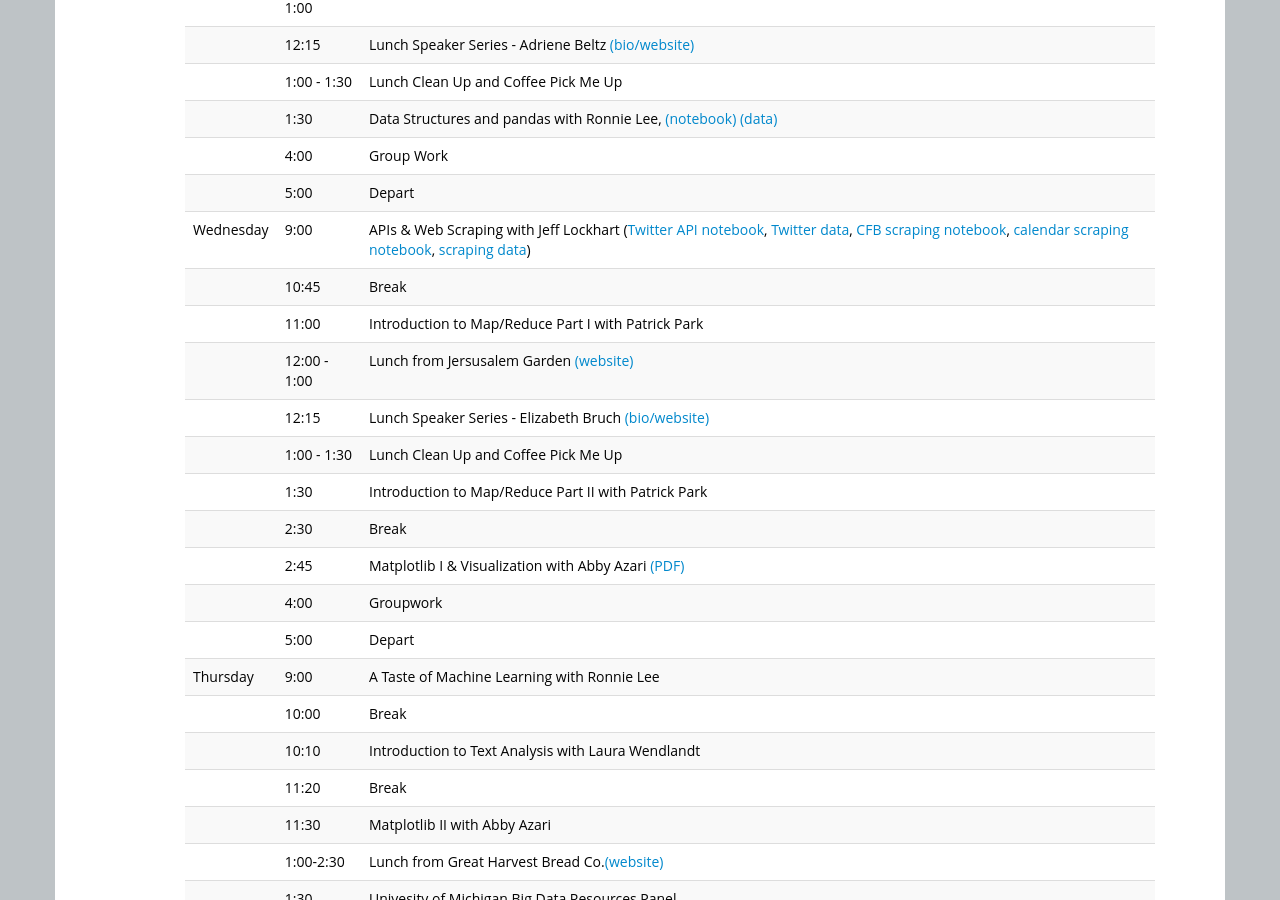
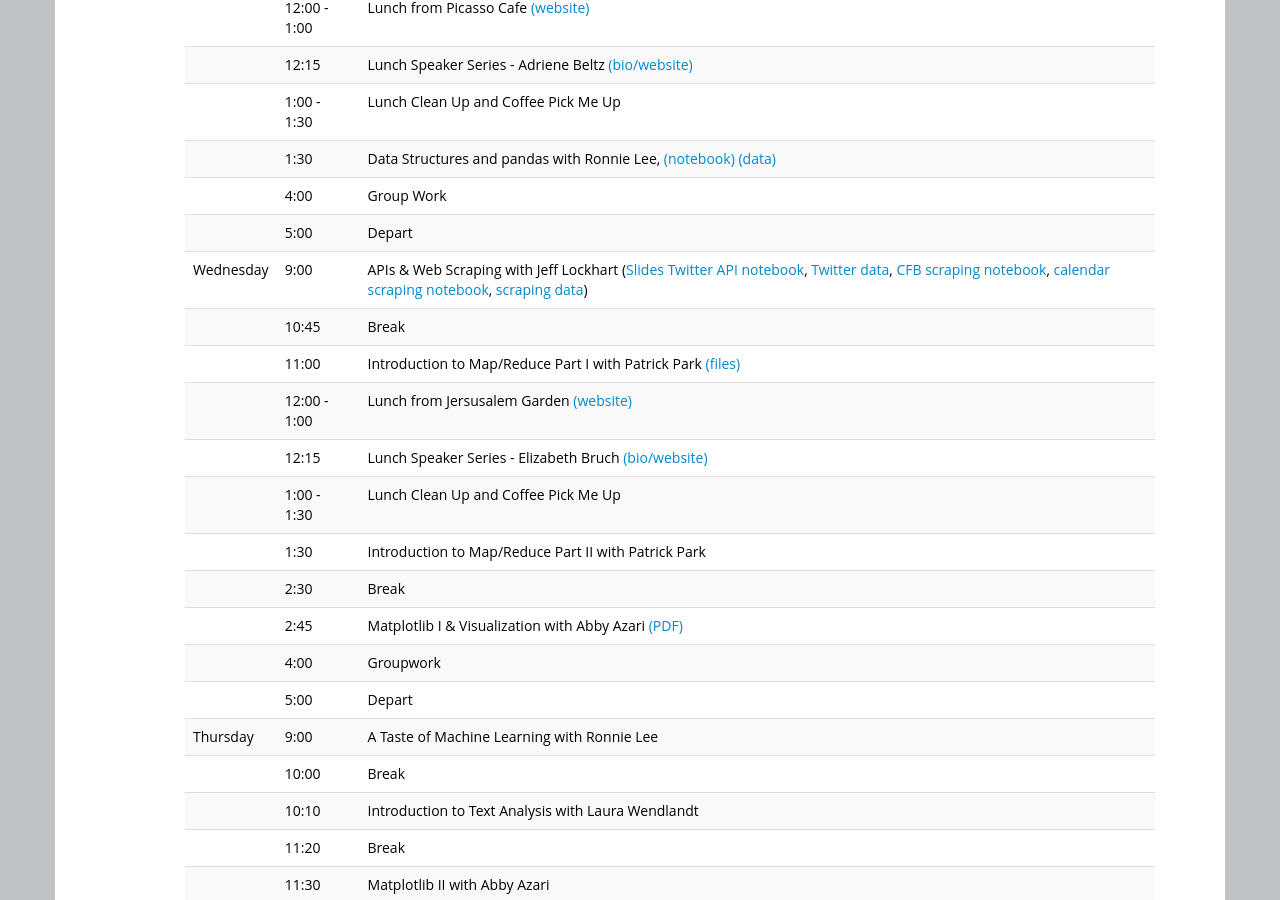
Before and after one commit to ICOSBigDataCamp/2018-summer-camp, a Jekyll site: the page built from index.html, in a window 1280 px wide and 900 px high, scrolled down 1454 px. Built offline with Jekyll 4.4.1, drawn with Linux system fonts in a browser that asks for light colours.

Commit message:
new files

```diff
--- a/index.html
+++ b/index.html
@@ -143,10 +143,10 @@ Organizing committee: Jerry Davis, H. V. Jagadish, Cliff Lampe, and Brian Noble
   <tr> <td></td>       <td>4:00</td>   <td>Group Work</td> </tr>
   <tr> <td></td>       <td>5:00</td>   <td>Depart</td> </tr>
 
-  <tr> <td>Wednesday</td><td>9:00</td>    <td>APIs & Web Scraping with Jeff Lockhart (<a href="apis/twitter_api_examples.ipynb" target="_blank">Twitter API notebook</a>, <a href="https://github.com/ICOSBigDataCamp/2018-summer-camp/tree/master/apis/data" target="_blank">Twitter data</a>, <a href="scraping/scrape_football.ipynb" target="_blank">CFB scraping notebook</a>, <a href="scraping/scrape_academic_calendar.ipynb" target="_blank">calendar scraping notebook</a>, <a href="https://github.com/ICOSBigDataCamp/2018-summer-camp/tree/master/scraping/data" target="_blank">scraping data</a>)</td> </tr>
+  <tr> <td>Wednesday</td><td>9:00</td>    <td>APIs & Web Scraping with Jeff Lockhart (<a href="slides/data_camp_scraping_apis.pdf" target="_blank">Slides</a> <a href="apis/twitter_api_examples.ipynb" target="_blank">Twitter API notebook</a>, <a href="https://github.com/ICOSBigDataCamp/2018-summer-camp/tree/master/apis/data" target="_blank">Twitter data</a>, <a href="scraping/scrape_football.ipynb" target="_blank">CFB scraping notebook</a>, <a href="scraping/scrape_academic_calendar.ipynb" target="_blank">calendar scraping notebook</a>, <a href="https://github.com/ICOSBigDataCamp/2018-summer-camp/tree/master/scraping/data" target="_blank">scraping data</a>)</td> </tr>
   <tr> <td></td>       <td>10:45</td>   <td>Break</td> </tr>
-  <tr> <td></td>       <td>11:00</td>   <td>Introduction to Map/Reduce Part I with Patrick Park</td></tr>
-  <tr> <td></td>       <td>12:00 - 1:00 </td>   <td>Lunch from Jersusalem Garden <a href="https://www.jerusalemgarden.net/" target="_blank">(website)</a</td> </tr>
+  <tr> <td></td>       <td>11:00</td>   <td>Introduction to Map/Reduce Part I with Patrick Park <a href="MapReduce/MapReduce.zip" target="_blank">(files)</a></td></tr>
+  <tr> <td></td>       <td>12:00 - 1:00 </td>   <td>Lunch from Jersusalem Garden <a href="https://www.jerusalemgarden.net/" target="_blank">(website)</a></td> </tr>
   <tr> <td></td>       <td>12:15</td>   <td>Lunch Speaker Series - Elizabeth Bruch <a href="https://mhbsd.net/" target="_blank">(bio/website)</a> </td> </tr>
   <tr> <td></td>       <td>1:00 - 1:30</td>    <td>Lunch Clean Up and Coffee Pick Me Up</td> </tr>
   <tr> <td></td>       <td>1:30</td>   <td>Introduction to Map/Reduce Part II with Patrick Park</td> </tr>
```
